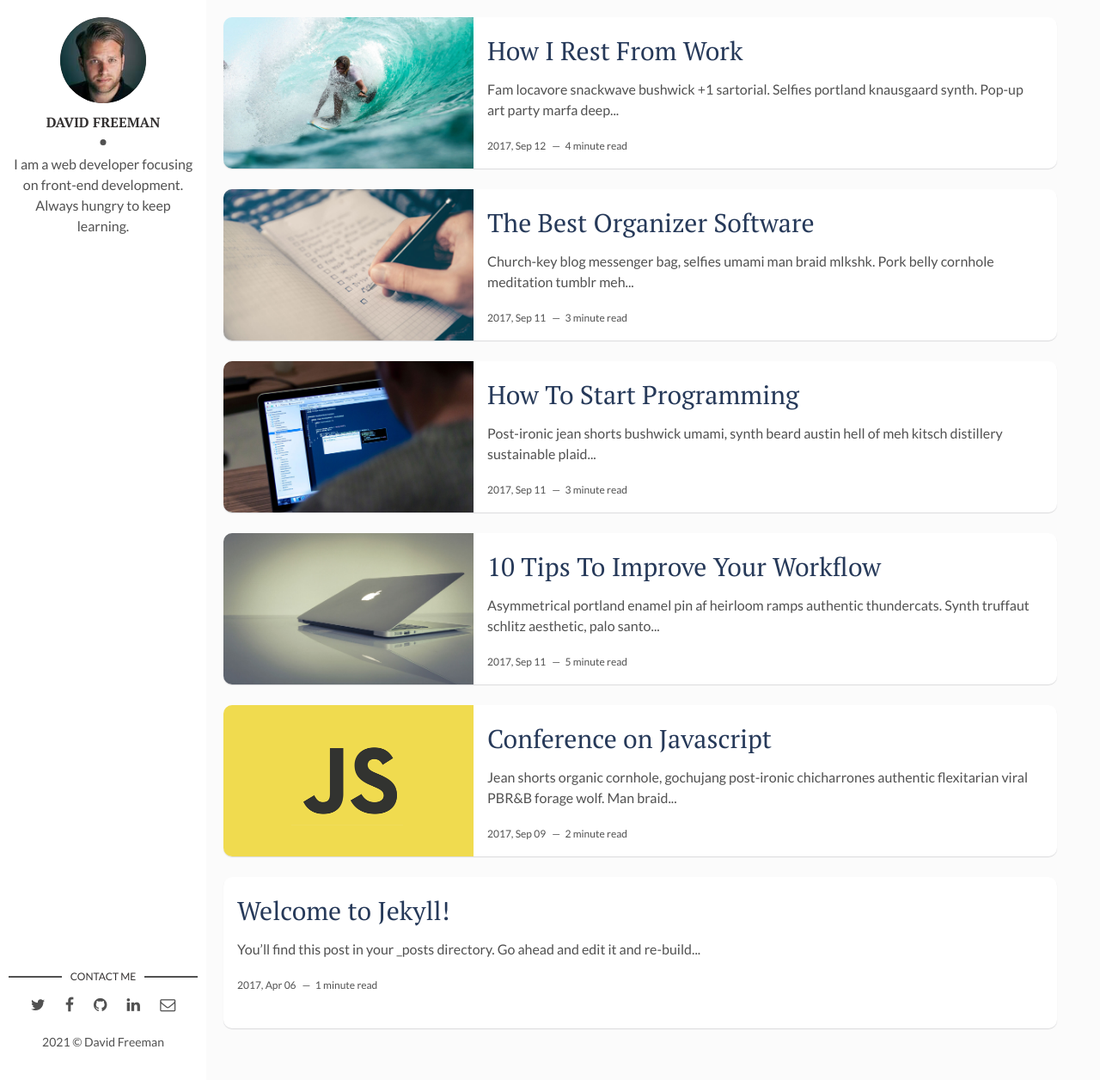
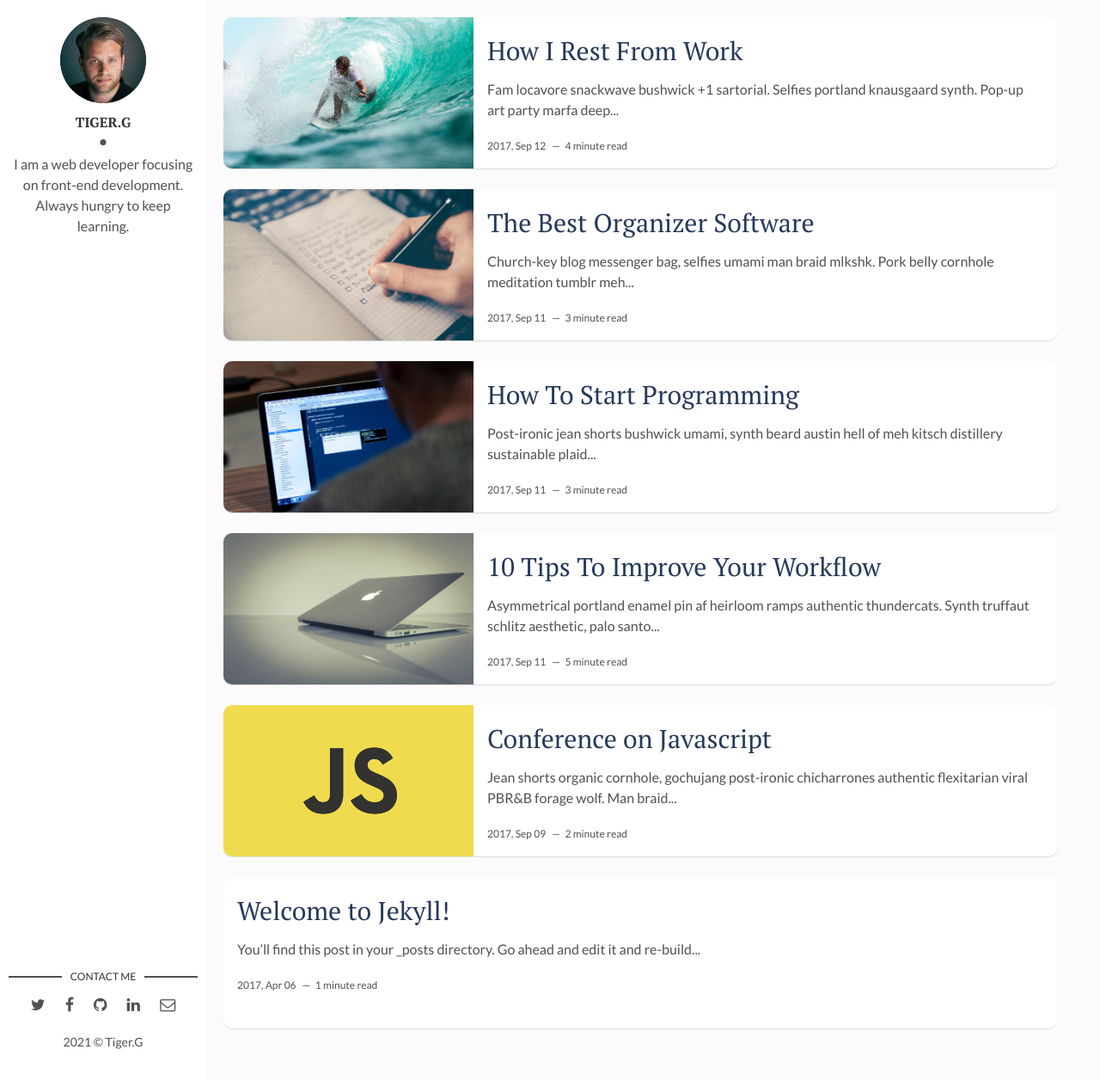
Before and after one commit to Tiger-NG/tiger-ng.github.io, a Jekyll site: the page built from index.html, in a window 1280 px wide and 1256 px high. Shown: the whole window at 86% size. Built offline with Jekyll 4.4.1, drawn with Linux system fonts in a browser that asks for light colours; the list of posts is cut into pages by our own code.

Commit message:
update username

```diff
--- a/_config.yml
+++ b/_config.yml
@@ -9,7 +9,7 @@ url: "" # the base hostname & protocol for your site, e.g. http://example.com
 site-twitter: #if your site has a twitter account, enter it here
 
 # Author Settings
-author: David Freeman # add your name
+author: Tiger.G # add your name
 author-img: david-freeman.jpg # add your photo
 about-author: I am a web developer focusing on front-end development. Always hungry to keep learning. # add description
 social-twitter: # add your Twitter handle
```
